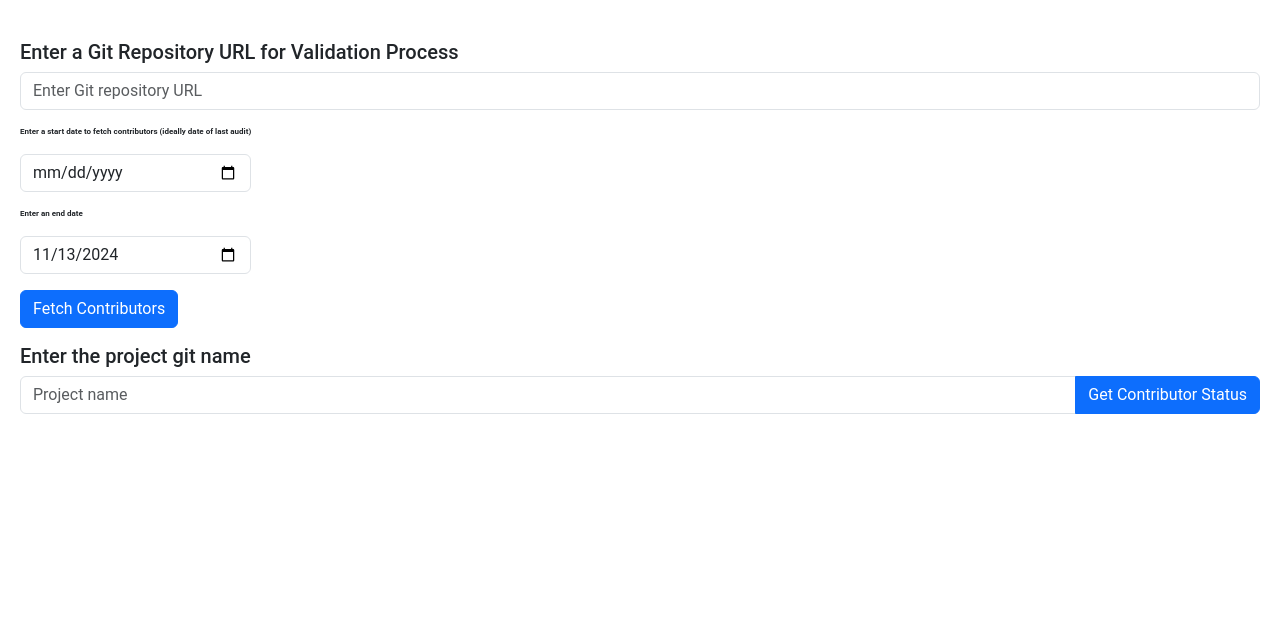
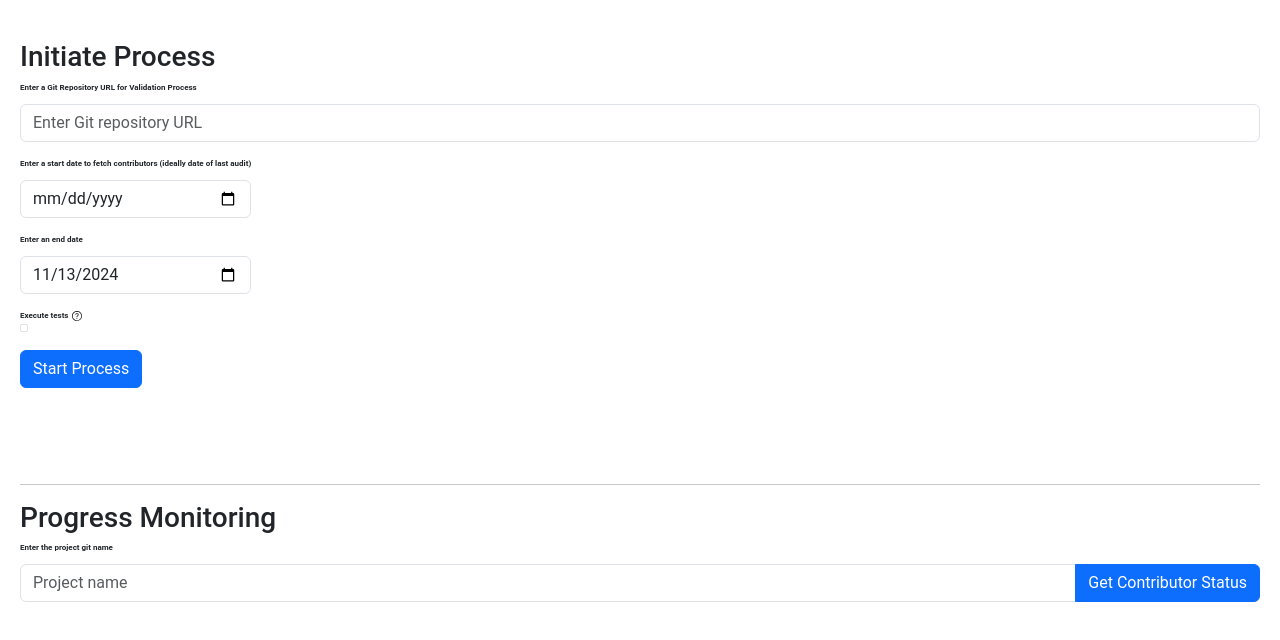
Before and after one commit to JakobRechberger/signaturewebsite, a React (Create React App) app: page /supervisor in a window 1280 px wide. Shown: the top 640 px of the page. Built offline with nearby package versions, Linux system fonts and the light colour scheme.

Commit message:
FEAT: - cleanup - add option to execute test cases in test folder of repo

```diff
--- a/src/templates/contributor/SignProject.js
+++ b/src/templates/contributor/SignProject.js
@@ -162,9 +162,9 @@ const SignProject = () => {
 
     return (
         <div style={{ padding: "20px" }}>
-            <h1>Sign and Download Project</h1>
+            <h3>Download Project</h3>
 
-            <h5>Enter the hash value to verify the file:</h5>
+            <p style={{marginBottom:"10px",}}>Enter the hash value to verify the file:</p>
             <InputGroup className="mb-3">
                 <Form.Control
                     type="text"
@@ -180,23 +180,14 @@ const SignProject = () => {
                 <Button
                     variant="primary"
                     onClick={handleDownload}
-                    style={{ marginTop: "20px" }}
                     disabled={!isVerified}
                 >
                     Download Project
                 </Button>
             </div>
-
-            <h5 >Select the project to sign it</h5>
-            <div>
-                <p>Project file (.zip)</p>
-                <InputGroup className="mb-3">
-                    <Form.Control
-                        type="file"
-                        onChange={handleFileChange}
-                        disabled={!isVerified}
-                    />
-                </InputGroup>
+            <div style={{marginTop: "10vh",}}>
+                <hr></hr>
+                <h3>Submit Response</h3>
             </div>
             <div>
                 <Button
@@ -205,7 +196,7 @@ const SignProject = () => {
                     onClick={handleSubmit}
                     disabled={!isVerified}
                 >
-                    Sign Project
+                    Approve Changes and Sign
                 </Button>
             </div>
             <div>
--- a/src/templates/supervisor/ProjectSelector.js
+++ b/src/templates/supervisor/ProjectSelector.js
@@ -1,5 +1,5 @@
 import {useState} from "react";
-import {Button, InputGroup} from "react-bootstrap";
+import {Button, Image, InputGroup, OverlayTrigger, Tooltip} from "react-bootstrap";
 import Form from "react-bootstrap/Form";
 import React from "react";
 
@@ -7,6 +7,7 @@ const ProjectSelector = () => {
     const [repoUrl, setRepoUrl] = useState("");
     const [responseMessage, setResponseMessage] = useState("");
     const [startDate, setStartDate] = useState("");
+    const [executeTest, setExecuteTest] = useState(false);
     const today = new Date().toISOString().substr(0, 10);
     const [endDate, setEndDate] = useState(today);
     const handleStartDateChange = (event) => {
@@ -16,10 +17,18 @@ const ProjectSelector = () => {
     const handleEndDateChange = (event) => {
         setEndDate(event.target.value);
     };
+    const handleExecuteTestChange = (event) => {
+        setExecuteTest(event.target.checked);
+    };
 
     const handleInputChange = (event) => {
         setRepoUrl(event.target.value);
     };
+    const renderTooltip = (props) => (
+        <Tooltip id="info-tooltip" {...props}>
+            Execute all tests in the test folder of the specified repository. (Builds the project and adds test reports -> similar to CI pipeline)
+        </Tooltip>
+    );
     const handleSubmit = async () => {
         try {
             if (!repoUrl) {
@@ -30,6 +39,7 @@ const ProjectSelector = () => {
             formData.append("repoUrl", repoUrl);
             formData.append("startDate", startDate);
             formData.append("endDate", endDate);
+            formData.append("executeTests", executeTest);
 
             const response = await fetch("http://localhost:8080/api/supervisor/initWorkflow", {
                 method: "POST",
@@ -48,7 +58,8 @@ const ProjectSelector = () => {
     };
         return (
             <>
-                <h5>Enter a Git Repository URL for Validation Process</h5>
+                <h3>Initiate Process</h3>
+                <p style={{marginBottom:"10px",}}>Enter a Git Repository URL for Validation Process</p>
                 <div>
                     <InputGroup className="mb-3">
                         <Form.Control
@@ -60,7 +71,7 @@ const ProjectSelector = () => {
                     </InputGroup>
                     <div className="date-input">
                         <div>
-                            <p>Enter a start date to fetch contributors (ideally date of last audit)</p>
+                            <p style={{marginBottom:"10px",}}>Enter a start date to fetch contributors (ideally date of last audit)</p>
                         <InputGroup className="mb-3">
                             <Form.Control
                                 type="date"
@@ -69,7 +80,7 @@ const ProjectSelector = () => {
                                 onChange={handleStartDateChange}
                             />
                         </InputGroup>
-                        <p>Enter an end date</p>
+                        <p style={{marginBottom:"10px",}}>Enter an end date</p>
                         <InputGroup className="mb-3">
                             <Form.Control
                                 type="date"
@@ -80,7 +91,34 @@ const ProjectSelector = () => {
                         </InputGroup>
                         </div>
                     </div>
-                    <Button variant="primary" className="mb-3" onClick={handleSubmit}>Fetch Contributors</Button>
+                    <div className="mb-3">
+                        <div className=" d-flex align-items-center gap-1">
+                            <p style={{marginBottom:0}}>Execute tests</p>
+                            <OverlayTrigger placement="right" overlay={renderTooltip}>
+                                <Image
+                                    src="/question-svgrepo-com.svg"
+                                    style={{
+                                        width: '10px',
+                                        height: '10px',
+                                        cursor: 'pointer',
+                                    }}
+                                />
+                            </OverlayTrigger>
+                        </div>
+                        <Form>
+                            <div className="custom-switch-container">
+                                <Form.Check
+                                    type="checkbox"
+                                    id="custom-switch"
+                                    onChange={handleExecuteTestChange}
+                                    checked={executeTest}
+                                    className="big-switch"
+                                />
+                            </div>
+
+                        </Form>
+                    </div>
+                    <Button variant="primary" className="mb-3" onClick={handleSubmit}>Start Process</Button>
                     {responseMessage && (
                         <div style={{ marginTop: "20px", color: "green" }}>
                             <h5>
--- a/src/templates/supervisor/ProjectStatus.js
+++ b/src/templates/supervisor/ProjectStatus.js
@@ -23,8 +23,10 @@ const ProjectStatus = () => {
 
     return (
         <>
-        <div>
-            <h5>Enter the project git name</h5>
+        <div style={{marginTop: "10vh",}}>
+            <hr></hr>
+            <h3>Progress Monitoring</h3>
+            <p style={{marginBottom:"10px",}}>Enter the project git name</p>
             <InputGroup className="mb-3">
                 <Form.Control
                     type="text"
```
Also changed, not shown: public/question-svgrepo-com.svg (added).
